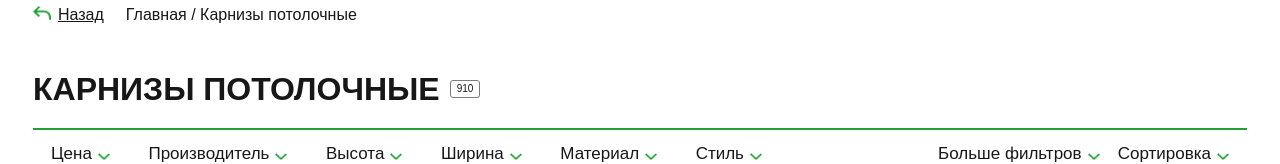
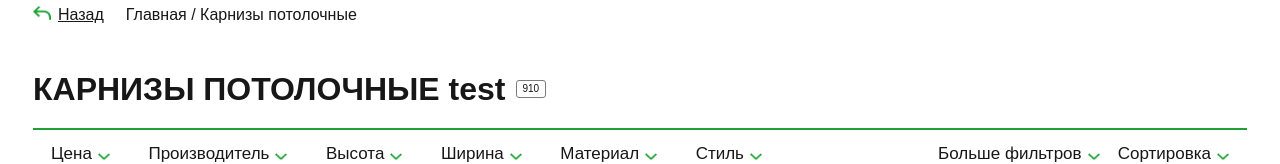
Before and after one commit to elbukaevzaur/expert-group-frontend, a Next.js app: page /products in a window 1280 px wide. Shown: the part 142-306 px from the top of the page. Built offline with nearby package versions, Linux system fonts and the light colour scheme.

Commit message:
Update page.tsx

```diff
--- a/src/app/products/page.tsx
+++ b/src/app/products/page.tsx
@@ -8,7 +8,7 @@ export default function Products() {
     return (
         <div className="products">
             <div className="products__info_wrapper">
-                <h1 className="products__title">КАРНИЗЫ ПОТОЛОЧНЫЕ</h1>
+                <h1 className="products__title">КАРНИЗЫ ПОТОЛОЧНЫЕ test</h1>
                 <div className="products__info">
                     <h3 className="products__info_text">910</h3>
                     </div>
```
